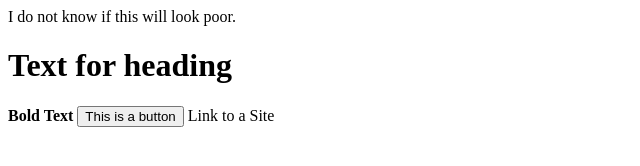
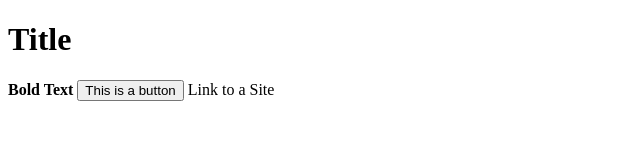
Before and after one commit to Siegfried1876/siegfried1876.github.io, a plain HTML site: page index.html in a window 1280 px wide. Shown: the whole page, without its empty margins (0-640 px from the left). Drawn offline with Linux system fonts and the light colour scheme.

Commit message:
Update index.html

```diff
--- a/index.html
+++ b/index.html
@@ -4,10 +4,9 @@
 <title> Siegrfried Forged Notung </title>
 </head>
 <body>
-I do not know if this will look poor.
-<h1> Text for heading </h1>
+<h1> Title </h1>
 <b> Bold Text </b>
 <button> This is a button </button>
-<a https://www.marxists.org/> Link to a Site </a>
+<a www.marxists.org> Link to a Site </a>
 </body>
 </html>
```
